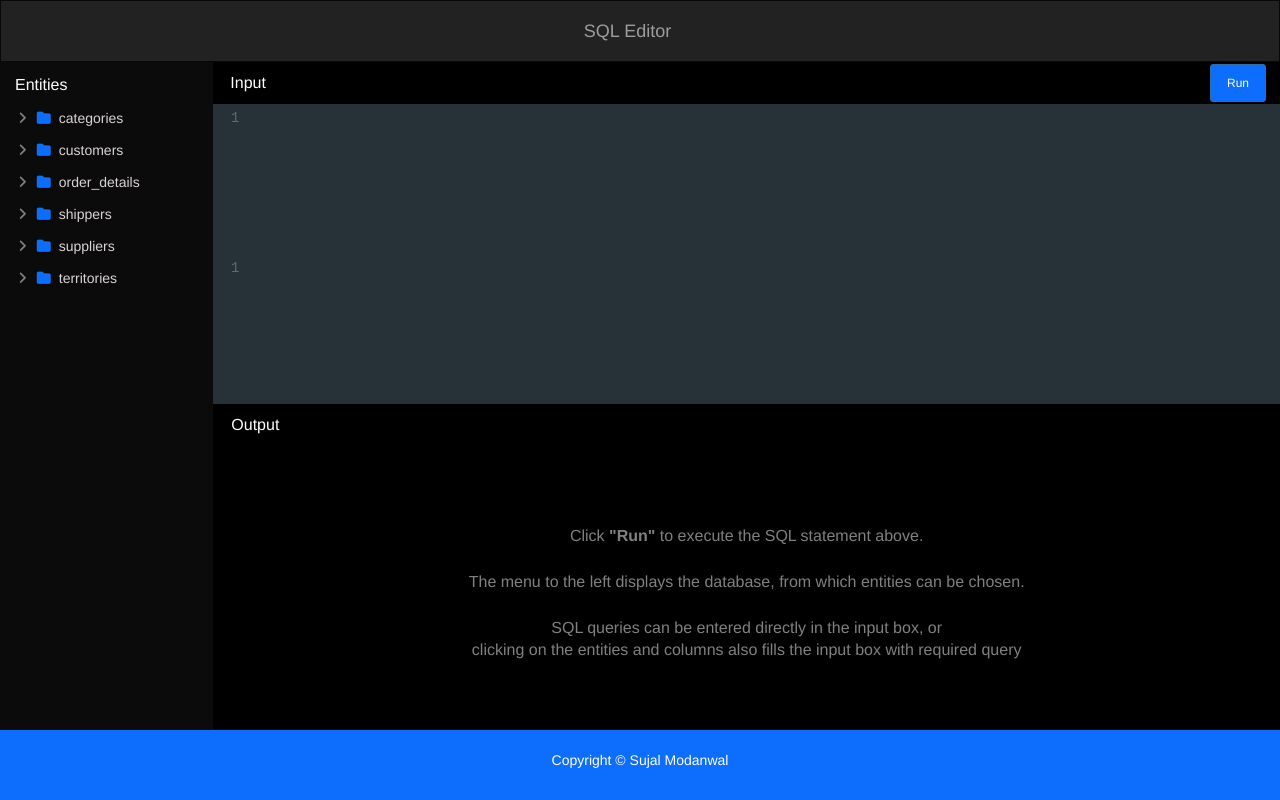
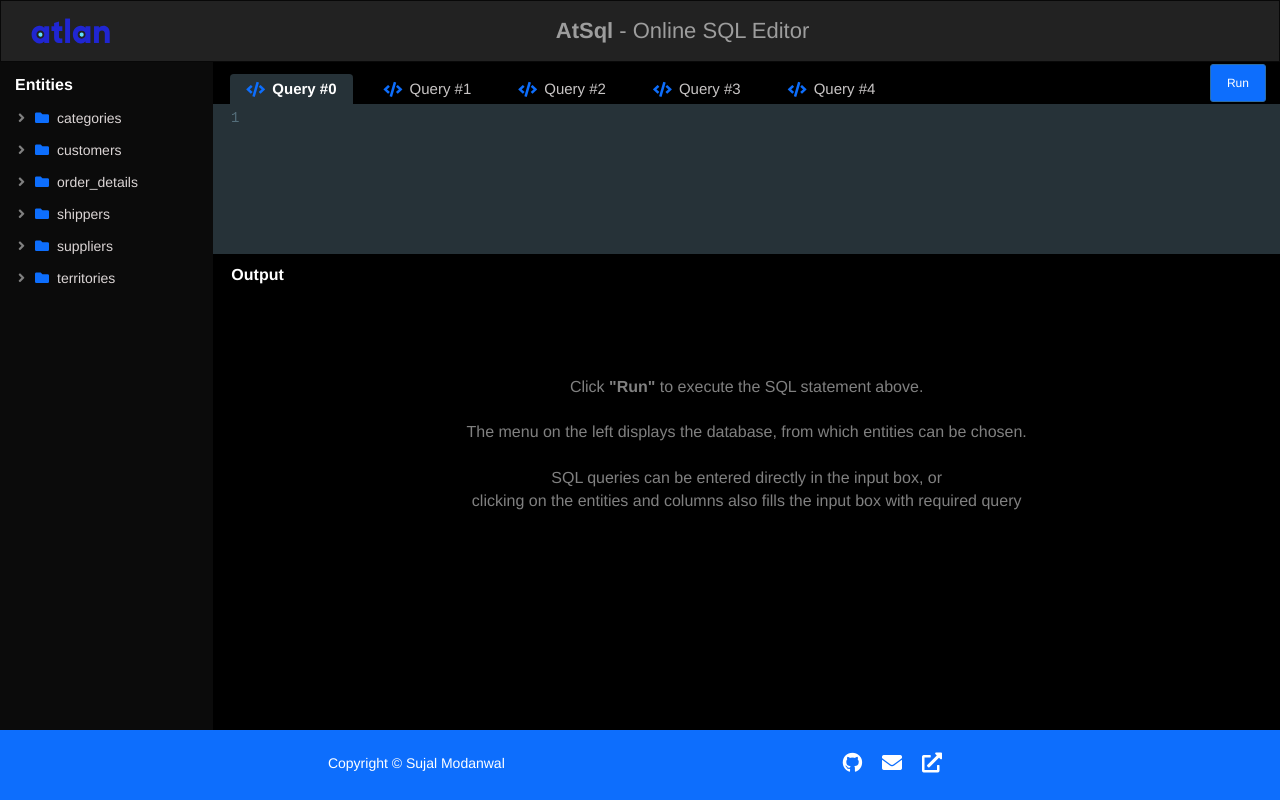
Before and after one commit to sujal-ux/SQL-Editor, a React (Create React App) app: page / in a window 1280 px wide. Built offline with nearby package versions, Linux system fonts and the light colour scheme.

Commit message:
Multiple Query Function

```diff
--- a/public/index.html
+++ b/public/index.html
@@ -2,7 +2,7 @@
 <html lang="en">
   <head>
     <meta charset="utf-8" />
-    <link rel="icon" href="%PUBLIC_URL%/favicon.ico" />
+    <link rel="icon" href="%PUBLIC_URL%/atlan.png" />
     <meta name="viewport" content="width=device-width, initial-scale=1" />
     <meta name="theme-color" content="#000000" />
     <meta
@@ -10,11 +10,12 @@
       content="Web site created using create-react-app"
     />
     <script src="https://kit.fontawesome.com/8903d76a4f.js" crossorigin="anonymous"></script>
+    <link href="https://cdnjs.cloudflare.com/ajax/libs/font-awesome/5.13.0/css/all.min.css" rel="stylesheet">
     <link rel="apple-touch-icon" href="%PUBLIC_URL%/logo192.png" />
     <link rel="manifest" href="%PUBLIC_URL%/manifest.json" />
     <link href="https://cdn.jsdelivr.net/npm/bootstrap@5.2.0-beta1/dist/css/bootstrap.min.css" rel="stylesheet" integrity="sha384-0evHe/X+R7YkIZDRvuzKMRqM+OrBnVFBL6DOitfPri4tjfHxaWutUpFmBp4vmVor" crossorigin="anonymous">
     <link rel="stylesheet" href="https://maxcdn.bootstrapcdn.com/bootstrap/3.4.1/css/bootstrap.min.css">
-    <title>SQL Editor</title>
+    <title>AtSql | Online SQL Editor</title>
   </head>
   <body>
     <noscript>You need to enable JavaScript to run this app.</noscript>
--- a/src/App.js
+++ b/src/App.js
@@ -11,7 +11,6 @@
         <Header/>
         <Editor
         language = "sql"
-        displayName  = "Input"
         />
         <Footer/>
     </div>
--- a/src/Components/Editor.js
+++ b/src/Components/Editor.js
@@ -1,33 +1,43 @@
-import React, { useState } from 'react'
-import { useRef, useEffect } from 'react'
-// import { FontAwesomeIcon } from "@fortawesome/react-fontawesome";
+import React, { useState, useEffect } from 'react'
 import categories from './data/categories.json'
 import shippers from './data/shippers.json'
 import customers from './data/customers.json'
 import order_details from './data/order_details.json'
 import suppliers from './data/suppliers.json'
 import territories from './data/territories.json'
+import Tabs from 'react-bootstrap/Tabs'
+import Tab from 'react-bootstrap/Tab'
 import 'codemirror/lib/codemirror.css'
 import 'codemirror/theme/material.css'
 import 'codemirror/mode/sql/sql'
 import Table from 'react-bootstrap/Table'
 import { Controlled as ControlledEditor } from 'react-codemirror2'
+import { tab } from '@testing-library/user-event/dist/tab'
 
 export const Editor = (props) => {
     const entities = ["categories", "customers", "order_details", "shippers", "suppliers", "territories"]
     const entData = {"categories": categories, "customers": customers, "order_details": order_details,
      "shippers": shippers, "suppliers": suppliers, "territories": territories}
 
-    const {
-        language,
-        displayName,
-    } = props
 
-    const [sql, setSql] = useState('')
+    const [sql, setSql] = useState("select * from categories")
     const [dd, setdd] = useState('')
     const [dd2, setdd2] = useState('')
     const [cols, setCols] = useState([])
     const [cols2, setCols2] = useState([])
+    const [idx, setIdx] = useState(0)
+    const [tabData, setData] = useState(["", "", "", "", ""])
+
+    useEffect(()=>{
+        var tmp = [...tabData]
+        tmp[idx] = sql
+        setData(tmp)
+    }, [sql])
+
+    useEffect(()=> {
+        setSql(tabData[idx])
+        runQuery(tabData[idx])
+    }, [idx])
 
     function handleDD (event) {
         var val = event.target.dataset.value
@@ -36,7 +46,6 @@
             setdd('')
         }
         else {
-            console.log(val)
             setdd(val)
         }
     }
@@ -67,15 +76,21 @@
             setSql("select "+tmp.join(', ')+" from "+dd)
     }
 
-    function runQuery() {
-        var value = sql;
-        if(value==='')
-            alert("Kindly enter Query first")
-        else {
+    function handleTab (event) {
+        var tmpIDX = parseInt(event.target.dataset.rrUiEventKey)
+        console.log(tmpIDX)
+        setIdx(tmpIDX)
+    }
+
+    function runQuery(arg) {
+        var value = (typeof(arg)==='string')? arg : sql;
         value = value.replace("select ", "");
-            value = value.split("from");
-            if(value.length!==2)
+        value = value.split(" from ");
+        if(value.length!==2) {
+            setCols([])
+            setdd("")
             return;
+        }
 
         value[0] = value[0].trim();
         value[1] = value[1].trim();
@@ -83,9 +98,10 @@
         var colArr=value[0].split(',').map(x=>x.trim());
         if(colArr.length===1 && colArr[0]==="*")
             colArr = [];
-            console.log(colArr);
 
         if(!entities.includes(ent)) {
+            setCols([])
+            setdd("")
             return;
         }
 
@@ -98,6 +114,8 @@
 
         if(!check) {
             console.log('Column names cannot be found in the mentioned entity');
+            setCols([])
+            setdd("")
             return;
         }
 
@@ -105,7 +123,6 @@
         setdd(ent);
         setCols2(colArr);
         setdd2(ent);
-        }
     }
 
     return (
@@ -137,7 +154,14 @@
                 <div className = "col-lg-10 col2">
                         <div className = "editor-container">
                             <div className = "editor-title">
-                                <h4>{displayName}</h4>
+                                <Tabs defaultActiveKey='0' transition={false} onClick={handleTab}>
+                                {tabData.map((x, i)=> {
+                                    return (
+                                            <Tab eventKey={i} title={<div className="tabIcon">
+                                                <i className="fa fa-code"></i>Query #{i}</div>}></Tab>
+                                    )
+                                })}
+                                </Tabs>
                                 <button className="btn btn-primary btn-sm"
                             onClick={runQuery}>Run</button>
                             </div>
@@ -146,7 +170,7 @@
                                 value = {sql}
                                 className = "code-mirror-wrapper"
                                 options = {{
-                                    mode: language,
+                                    mode: props.language,
                                     lineWrapping: true,
                                     lint: true,
                                     theme: 'material',
@@ -160,7 +184,7 @@
                             {(dd2==='')?
                                 <div className="text">
                                     Click <b>"Run"</b> to execute the SQL statement above.<br/><br/>
-                                    The menu to the left displays the database, from which entities can be chosen.<br/><br/>
+                                    The menu on the left displays the database, from which entities can be chosen.<br/><br/>
                                     SQL queries can be entered directly in the input box, or <br/>
                                     clicking on the entities and columns also fills the input box with required query
                                 </div> :
--- a/src/Components/Footer.js
+++ b/src/Components/Footer.js
@@ -5,6 +5,11 @@
         <>
             <div className="container-fluid footC bg-primary text-white text-center">
                 <p>Copyright &copy; Sujal Modanwal </p>
+                <div>
+                    <a href="https://github.com/sujal-ux/SQL-Editor"><i className="fa-brands fa-github"></i></a>
+                    <a href="mailto:sumo12082000@gmail.com"><i className="fa fa-envelope"></i></a>
+                    <a href="https://atlan.com/"><i className="fa fa-external-link"></i></a>
+                </div>
             </div>
         </>
     )
--- a/src/Components/Header.js
+++ b/src/Components/Header.js
@@ -1,13 +1,14 @@
 import React from 'react'
-
+import logo from './Atlan-logo-full.svg'
 export const Header = () => {
     return (
         <div>
             <nav className="navbar navbar-inverse">
             <div className="container-fluid">
                 <div className="navbar-header">
-                    <div className = "navbar-brand">
-                        SQL Editor
+                    <a href="https://atlan.com/"><img src = {logo} alt="logo"/></a>
+                    <div className = "navbar-brand name">
+                        <div className="mainT">AtSql</div>&nbsp;- Online SQL Editor
                     </div>
                 </div>
 
--- a/src/index.css
+++ b/src/index.css
@@ -11,11 +11,6 @@
   width: 6px;
   border-radius: 4px;
   background-color: #2961d1a8;
-}
-
-.navbar {
-  margin-bottom: 0px;
-  border-radius: 0px;
 }
 
 .col1 {
@@ -42,9 +37,9 @@
   overflow: hidden;
 }
 
-/* .react-codemirror2 .CodeMirror:nth-child(1) {
+.react-codemirror2 .CodeMirror:nth-child(1) {
   display: none;
-} */
+}
 
 .CodeMirror {
   height: 150px !important;
@@ -60,7 +55,7 @@
 
 h4{
   font-size: 16px;
-  font-weight: 200;
+  font-weight: 600;
 }
 
 .editor-title button  {
@@ -167,5 +162,85 @@
 
 .footC {
   max-height: 70px;
-  padding: 20px;
+  padding: 23px 0px 20px 0px;
+  display: flex;
+  justify-content: space-between;
 }
+
+.footC i{
+  font-size: 20px;
+  margin: 0px 10px;
+  cursor: pointer;
+  color: white;
+}
+
+.navbar {
+  margin-bottom: 0px;
+  border-radius: 0px;
+  display: flex;
+  justify-content: space-between;
+}
+
+.navbar-brand {
+  flex-grow: 1;
+  display: flex;
+  justify-content: center;
+  font-size: 22px;
+}
+
+.navbar-header {
+  display: flex;
+  align-items: center;
+  width: 100%;
+}
+
+.navbar-header img{
+  width: 110px;
+  height: 30px;
+}
+
+.nav-tabs {
+  border: none !important;
+  margin-top: 10px;
+  display: flex;
+}
+
+.name .mainT {
+  font-weight: 700;
+}
+
+Tab {
+  color: white;
+  background-color: black;
+}
+
+button.nav-link {
+  border: none;
+  height: 30px;
+  color: rgb(200, 197, 197) !important;
+  border: none !important;
+}
+
+button.nav-link.active {
+  color: white !important;
+  background-color: #263238 !important;
+  border: none !important;
+  font-weight: 600;
+}
+
+button.nav-link:hover {
+  border: none !important;
+  outline: none !important;
+}
+
+.tabIcon {
+  display: flex;
+  pointer-events: none;
+}
+
+.tabIcon i{
+  color: #0D6EFD;
+  width: 10px;
+  height: 10px;
+  margin: 4px 16px 0px 0px;
+}
```
Also changed, not shown: public/atlan.png (added), src/Components/Atlan-logo-full.svg (added). Lines whose indentation alone changed are shown as unchanged.
